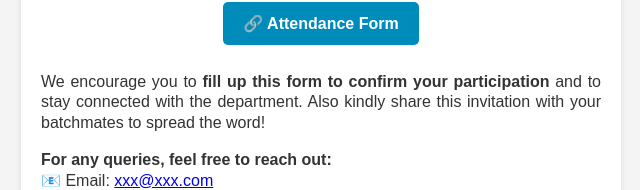
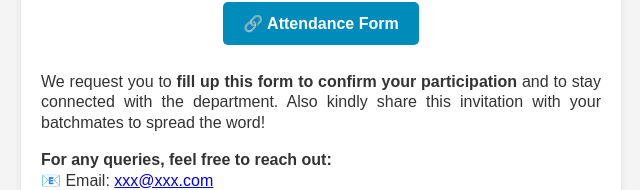
Before and after one commit to OnceYT/Rubaroo-Invitation-2025, a plain HTML site: page Rubaroo Invitation/index.html in a window 1280 px wide. Shown: the part 566-756 px from the top of the page, without its empty margins (319-959 px from the left). Drawn offline with Linux system fonts and the light colour scheme.

Commit message:
Update index.html

```diff
--- a/Rubaroo Invitation/index.html
+++ b/Rubaroo Invitation/index.html
@@ -39,7 +39,7 @@
                 </tr>
               </table>
 
-              <p style="font-size: 16px; text-align: justify; line-height: 1.3; margin-bottom: 15px;">We encourage you to <b>fill up this form to confirm your participation</b> and to stay connected with the department. Also kindly share this invitation with your batchmates to spread the word!</p>
+              <p style="font-size: 16px; text-align: justify; line-height: 1.3; margin-bottom: 15px;">We request you to <b>fill up this form to confirm your participation</b> and to stay connected with the department. Also kindly share this invitation with your batchmates to spread the word!</p>
 
               <p style="font-size: 16px; text-align: left; line-height: 1.3; margin-bottom: 15px;"><b>For any queries, feel free to reach out:</b><br>
               📧 Email: <a href="mailto:xxx@xxx.com">xxx@xxx.com</a><br>
```
